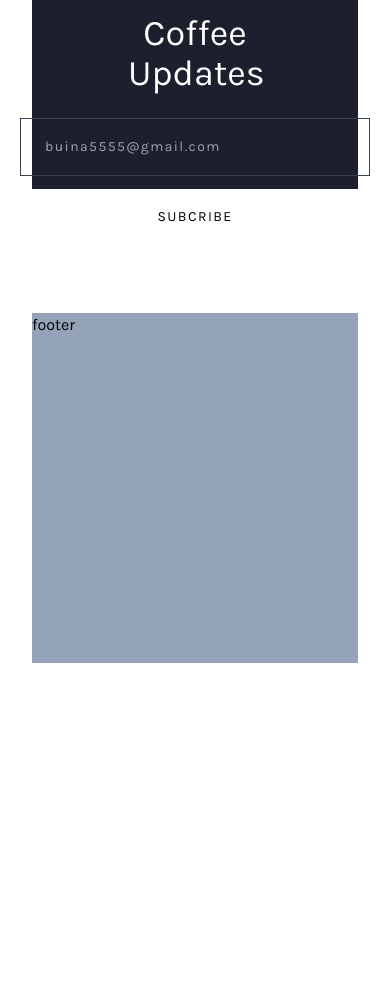
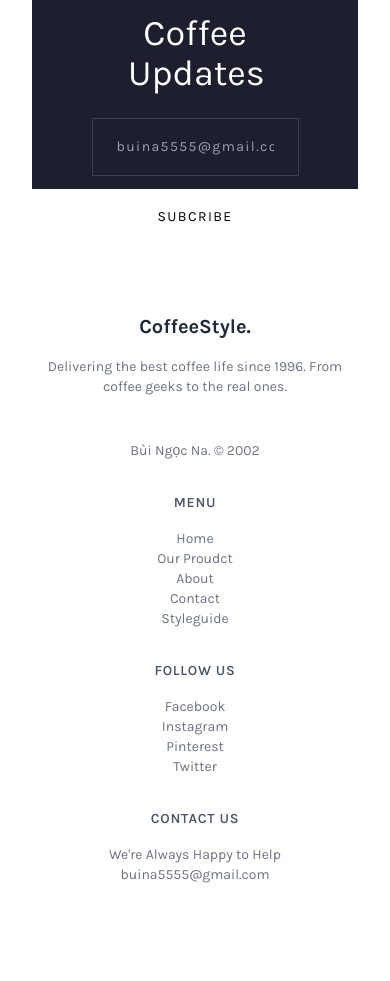
Before and after one commit to nana2503/tailwind-css, a website: page public/index.html in a window 390 px wide. Shown: the part 10429-11410 px from the top of the page. Before the commit the page ends 11092 px from the top, so only its background shows below. Drawn offline with Linux system fonts and the light colour scheme.

Commit message:
add footer and fix subcribe section

```diff
--- a/public/index.html
+++ b/public/index.html
@@ -562,8 +562,16 @@
                   </a>
                 </div>
                 <div class="text-center md:text-start my-10 text-xl mb-3">
-                  <a href="#" alt="product-link"><div class="mb-2">Health Check: why do I get a headache when I haven’t had my coffee?</div></a>
-                  <div class="description text-sm text-gray-500">It is a paradisematic country, in which roasted parts of sentences fly into your mouth.</div>
+                  <a href="#" alt="product-link"
+                    ><div class="mb-2">
+                      Health Check: why do I get a headache when I haven’t had
+                      my coffee?
+                    </div></a
+                  >
+                  <div class="description text-sm text-gray-500">
+                    It is a paradisematic country, in which roasted parts of
+                    sentences fly into your mouth.
+                  </div>
                   <span
                     class="text-gray-400 text-sm font-[400] uppercase tracking-widest"
                     >october 9, 2018</span
@@ -587,8 +595,15 @@
                   </a>
                 </div>
                 <div class="text-center md:text-start my-10 text-xl mb-3">
-                  <a href="#" alt="product-link"><div class="mb-2">How long does a cup of coffee keep you awake?</div></a>
-                  <div class="description text-sm text-gray-500">It is a paradisematic country, in which roasted parts. Vel qui et ad voluptatem.</div>
+                  <a href="#" alt="product-link"
+                    ><div class="mb-2">
+                      How long does a cup of coffee keep you awake?
+                    </div></a
+                  >
+                  <div class="description text-sm text-gray-500">
+                    It is a paradisematic country, in which roasted parts. Vel
+                    qui et ad voluptatem.
+                  </div>
                   <span
                     class="text-gray-400 text-sm font-[400] uppercase tracking-widest"
                     >october 9, 2018</span
@@ -612,8 +627,16 @@
                   </a>
                 </div>
                 <div class="text-center md:text-start my-10 text-xl mb-3">
-                  <a href="#" alt="product-link"><div class="mb-2">Recent research suggests that heavy coffee drinkers may reap health benefits.</div></a>
-                  <div class="description text-sm text-gray-500">It is a paradisematic country, in which roasted parts of sentences fly into your mouth.</div>
+                  <a href="#" alt="product-link"
+                    ><div class="mb-2">
+                      Recent research suggests that heavy coffee drinkers may
+                      reap health benefits.
+                    </div></a
+                  >
+                  <div class="description text-sm text-gray-500">
+                    It is a paradisematic country, in which roasted parts of
+                    sentences fly into your mouth.
+                  </div>
                   <span
                     class="text-gray-400 text-sm font-[400] uppercase tracking-widest"
                     >october 9, 2018</span
@@ -623,28 +646,80 @@
             </div>
           </div>
 
-          <div class="subcribe md:h-[330px] h-[400px] bg-[#1d1f2e] px-24 py-20 mb-24">
-
+          <div
+            class="subcribe md:h-[330px] h-[400px] bg-[#1d1f2e] px-24 py-20 mb-24"
+          >
             <div class="flex justify-center items-center">
               <div class="w-8 h-px bg-gray-700"></div>
-              <div class="uppercase mx-4 tracking-wider text-gray-400 font-[700] text-sm text-center">
+              <div
+                class="uppercase mx-4 tracking-wider text-gray-400 font-[700] text-sm text-center"
+              >
                 SIGN UP AND GET FREE COFFEE BAGS
               </div>
               <div class="w-8 h-px bg-gray-700"></div>
             </div>
 
-            <div class="Title text-4xl text-center mt-4 mb-6 text-white">Coffee Updates</div>
+            <div class="Title text-4xl text-center mt-4 mb-6 text-white">
+              Coffee Updates
+            </div>
 
-            <div class="form-section flex md:flex-row flex-col justify-center items-center gap-3">
-              <div class="form-item"><input type="email" placeholder="buina5555@gmail.com" class="bg-transparent px-6 py-[18px] m-[1px] text-sm w-[350px] border-gray-700 border-[1px] tracking-widest text-white hover:border-gray-400 hover:transition-all hover:ease-in-out hover:duration-500"></div>
+            <div
+              class="form-section flex md:flex-row flex-col justify-center items-center gap-3"
+            >
               <div class="form-item">
-                <button type="submit" class="uppercase px-6 py-[18px] w-[350px] md:w-fit bg-white text-sm tracking-widest">Subcribe</button>
+                <input
+                  type="email"
+                  placeholder="buina5555@gmail.com"
+                  class="bg-transparent px-6 py-[18px] m-[1px] text-sm md:w-[350px] w-fit border-gray-700 border-[1px] tracking-widest text-white hover:border-gray-400 hover:transition-all hover:ease-in-out hover:duration-500"
+                />
+              </div>
+              <div class="form-item">
+                <button
+                  type="submit"
+                  class="uppercase px-6 py-[18px] w-[350px] md:w-fit bg-white text-sm tracking-widest"
+                >
+                  Subcribe
+                </button>
               </div>
             </div>
-
           </div>
         </main>
-        <footer class="h-[350px] bg-slate-400">footer</footer>
+        <footer class="w-[95%] xl:w-[65%] mx-auto pb-24 text-gray-500 text-sm">
+          <div class="flex gap-8 md:flex-row flex-col md:text-start text-center">
+            <div class="basis-2/6">
+              <div class="font-bold text-xl mb-4 text-gray-800">CoffeeStyle.</div>
+              <div class="mb-11">
+                Delivering the best coffee life since 1996. From coffee geeks to
+                the real ones.
+              </div>
+              <div class="hover:text-[#a25f4b] hover:transition-all hover:duration-500 hover:ease-in-out"><a href="https://www.facebook.com/profile.php?id=100011959576164">Bùi Ngọc Na. © 2002</a></div>
+            </div>
+            <div class="basis-1/6">
+              <div class="uppercase font-semibold tracking-wider text-gray-600 mb-4">Menu</div>
+              <div class="">
+                <div class=""><a href="#" class="">Home</a></div>
+                <div class=""><a href="#" class="">Our Proudct</a></div>
+                <div class=""><a href="#" class="">About</a></div>
+                <div class=""><a href="#" class="">Contact</a></div>
+                <div class=""><a href="#" class="">Styleguide</a></div>
+              </div>
+            </div>
+            <div class="basis-1/6">
+              <div class="uppercase font-semibold tracking-wider text-gray-600 mb-4">Follow Us</div>
+              <div class="">
+                <div class=""><a href="#" class="">Facebook</a></div>
+                <div class=""><a href="#" class="">Instagram</a></div>
+                <div class=""><a href="#" class="">Pinterest</a></div>
+                <div class=""><a href="#" class="">Twitter</a></div>
+              </div>
+            </div>
+            <div class="basis-2/6">
+              <div class="uppercase font-semibold tracking-wider text-gray-600 mb-4">Contact Us</div>
+              <div class="">We&apos;re Always Happy to Help</div>
+              <div class="">buina5555@gmail.com</div>
+            </div>
+          </div>
+        </footer>
       </div>
     </div>
   </body>
```
Also changed, not shown: public/output.css. Lines whose indentation alone changed are shown as unchanged.
